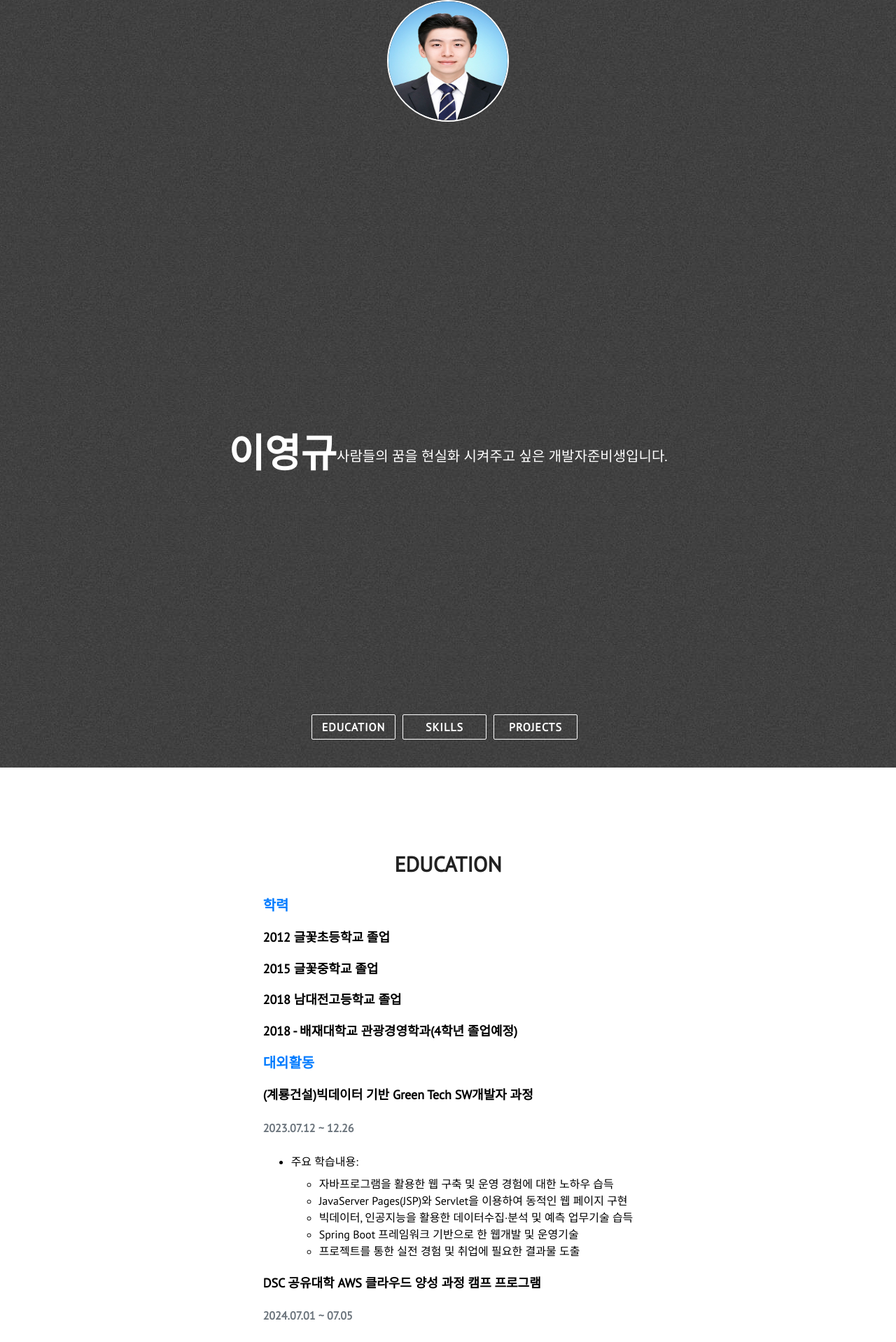
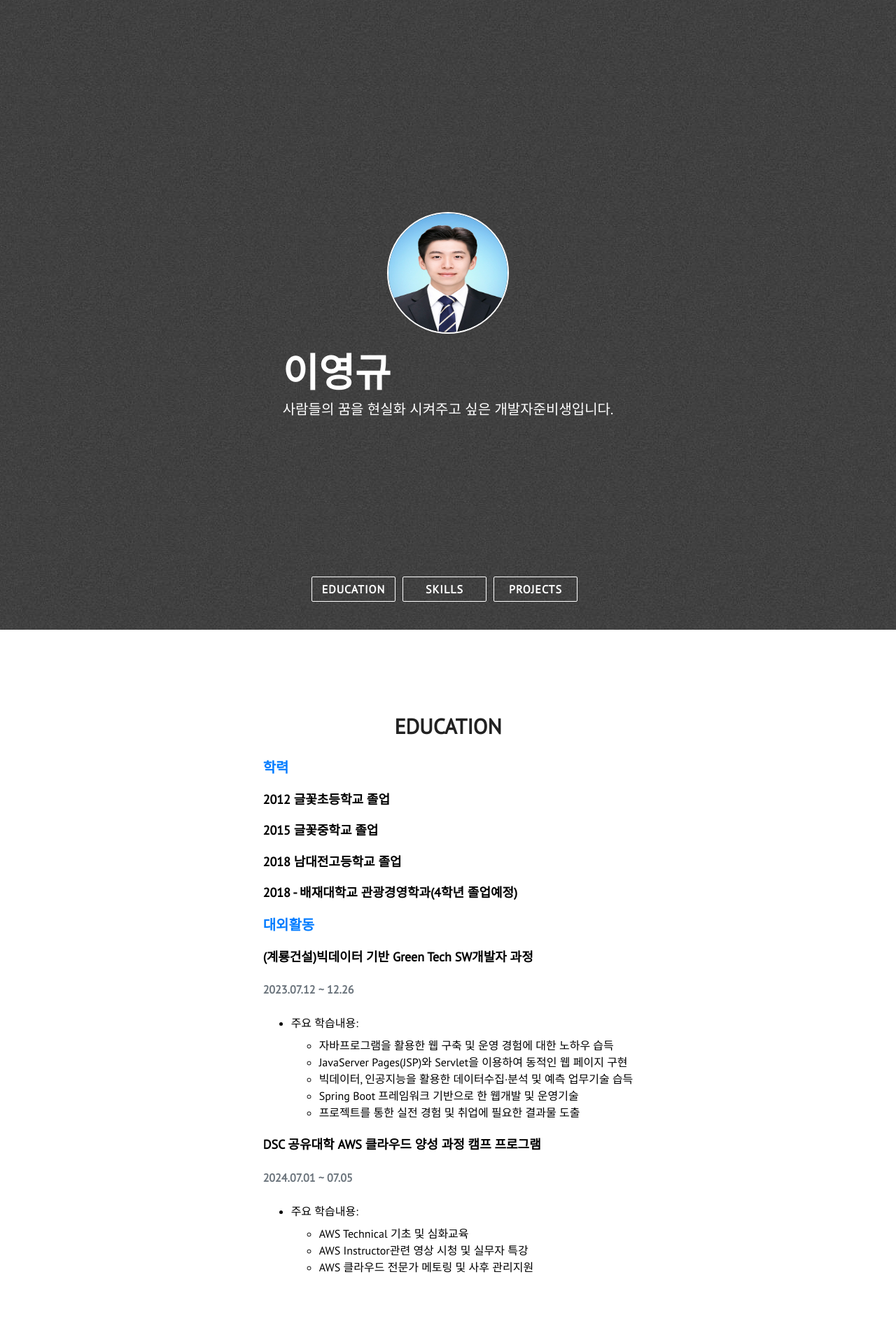
Before and after one commit to YoungGyu99/YoungGyu99.github.io, a Jekyll site: the page built from index.html, in a window 1280 px wide. Shown: the top 1918 px of the page at 70% size. Built offline with Jekyll 4.4.1, drawn with Linux system fonts in a browser that asks for light colours; nearby versions of some CDN libraries.

Commit message:
Update nav.html

```diff
--- a/_includes/nav.html
+++ b/_includes/nav.html
@@ -1,11 +1,11 @@
-
 <section class="head" id="nav">
     <div class="head-inner-wrap">
         <div class="profile-pic-div animated">
-            <a href="#about" class="profile-pic-link"><img src="{{ site.profile_picture }}" class="profile-pic"/></a>
+            <a href="#about" class="profile-pic-link">
+                <img src="{{ site.profile_picture }}" class="profile-pic" />
+            </a>
         </div>
-        <div class="head">
-            <div class="head">
+        <div class="head-content">
             <div class="head-name head-title animated" id="head-name">{{ site.title }}</div>
             <div class="head-punchline animated">{{ site.description }}</div>
             <div class="head-menu-wrap">
@@ -14,4 +14,5 @@
                 <a class="semi-transparent-button with-border nav-links" href="#projects">PROJECTS</a>
             </div>
         </div>
+    </div>
 </section>
```
Lines whose indentation alone changed are shown as unchanged.
